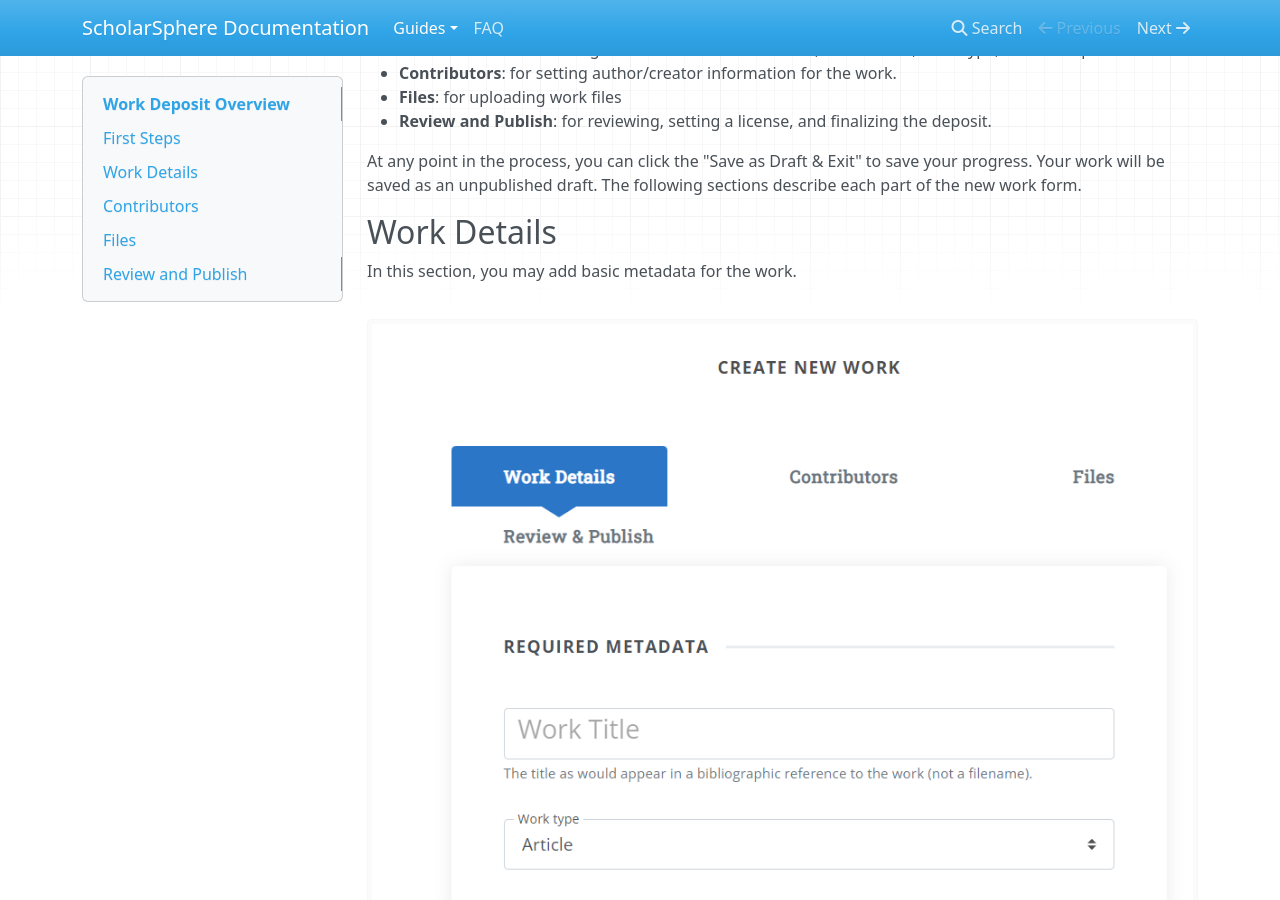
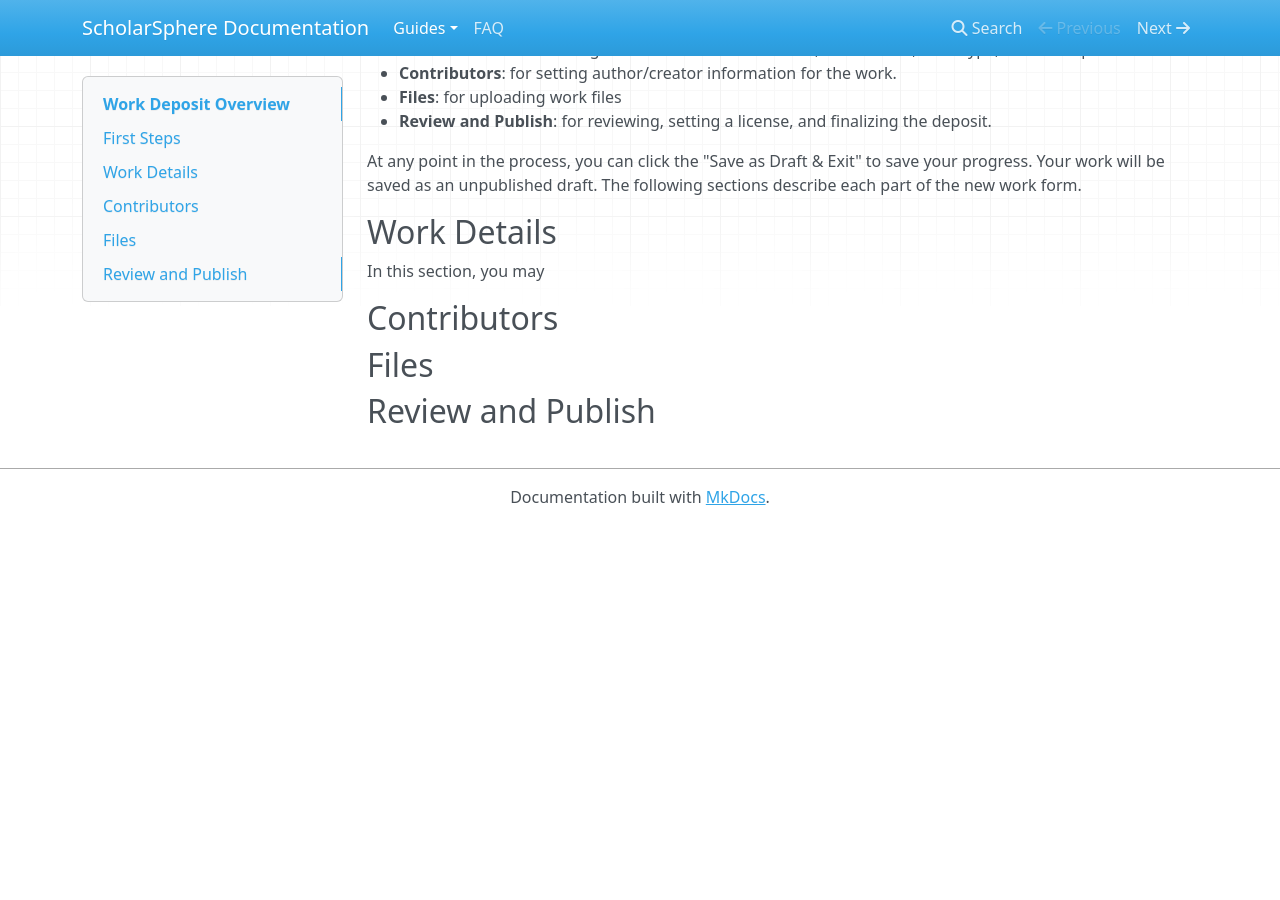
Before and after one commit to repub/scholarsphere-docs, an MkDocs documentation site: the page built from docs/guides/deposit-overview.md, in a window 1280 px wide and 900 px high, scrolled down 636 px. Built offline with MkDocs 1.6.1, drawn with Linux system fonts in a browser that asks for light colours; nearby versions of some CDN libraries; after the commit the page ends 1161 px from its top, so only the background shows below that.

Commit message:
Revert "Merge branch 'main' of https://github.com/repub/scholarsphere-docs"
This reverts commit b985e349b56a2d49e41ed86acec6e83f16eb87cb, reversing
changes made to bebf5063b1c0b2441f0da88074df172fc802c851.

```diff
--- a/docs/guides/deposit-overview.md
+++ b/docs/guides/deposit-overview.md
@@ -20,9 +20,7 @@
 
 ## Work Details
 
-In this section, you may add basic metadata for the work.
-
-![Work Details Form](images/work-details.png)
+In this section, you may
 
 ## Contributors
 
```
Also changed, not shown: 1 other file.
